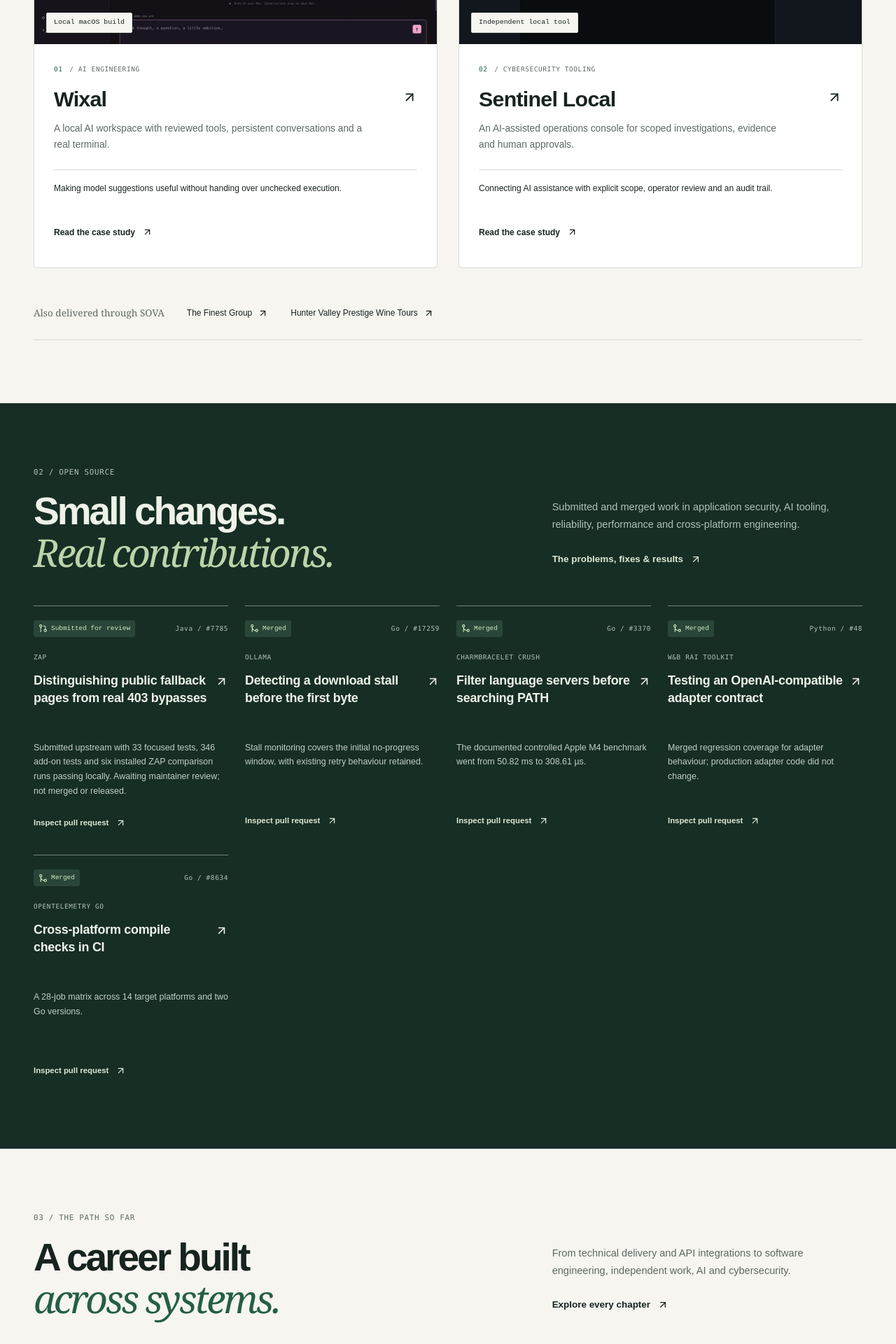
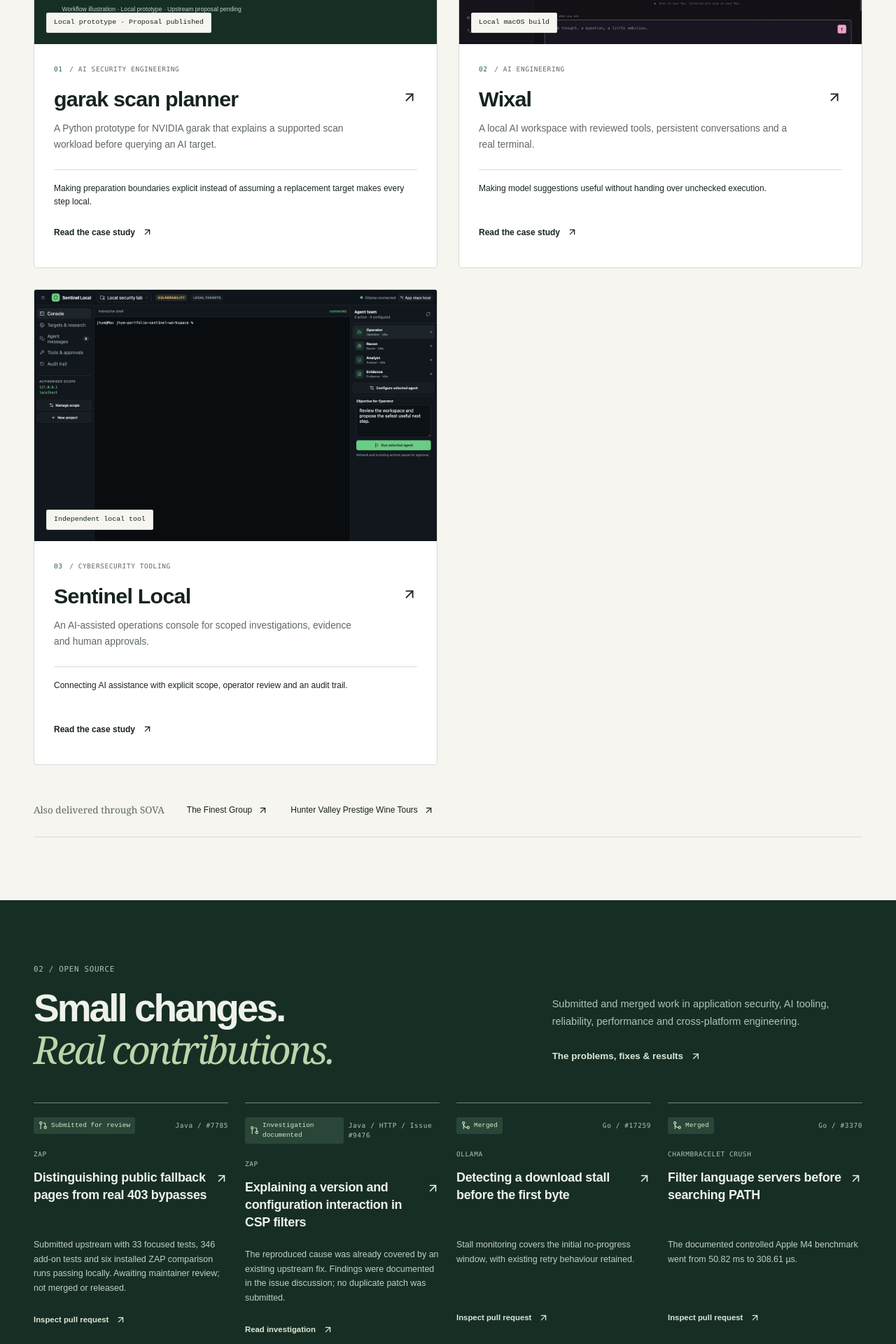
Before and after one commit to TheJhyeFactor/jhye-dev, a Next.js app: page / in a window 1280 px wide. Shown: the part 1500-3420 px from the top of the page at 70% size. Built offline with nearby package versions, Linux system fonts and the light colour scheme.

Commit message:
feat: feature garak prototype and ZAP investigation (#5)

```diff
--- a/src/app/open-source/page.tsx
+++ b/src/app/open-source/page.tsx
@@ -13,7 +13,7 @@
   return (
     <>
       <header className="shell page-intro">
-        <p className="eyebrow">Open source / Submitted & merged work</p>
+        <p className="eyebrow">Open source / Code & investigation</p>
         <h1>
           Read the code.
           <br />
@@ -21,7 +21,7 @@
         </h1>
         <p className="lead">
           Focused changes to projects other people use. The problem, the fix and
-          the result, with the original pull request one click away.
+          the result, with the original pull request or investigation one click away.
         </p>
         <a
           className="text-link"
--- a/src/app/page.tsx
+++ b/src/app/page.tsx
@@ -110,7 +110,7 @@
           </div>
         </div>
         <div className="work-grid">
-          {projects.slice(0, 2).map((project, index) => (
+          {projects.slice(0, 3).map((project, index) => (
             <ProjectCard key={project.slug} project={project} index={index} />
           ))}
         </div>
--- a/src/app/resume/page.tsx
+++ b/src/app/resume/page.tsx
@@ -55,6 +55,12 @@
       <section>
         <h2>Selected engineering work</h2>
         <p>
+          <Link href="/work/garak-scan-planner">garak scan planner</Link> · Local Python AI security prototype covering 30 audited static probes and three local transformations. Recorded validation: 61 feature tests within 1,730 relevant passing tests and four CLI scenarios without configured-target requests. Public proposal; no upstream PR or release.
+        </p>
+        <p>
+          <Link href="/open-source">ZAP application security</Link> · Submitted Java 403-bypass scanner fix, with 33 focused tests, 346 add-on tests and six installed comparisons passing locally. Separately documented a CSP-filter investigation across ten controlled runs. Awaiting upstream review.
+        </p>
+        <p>
           <Link href="/work/wixal">Wixal</Link> · Local AI desktop workspace
           with reviewed tool actions and persistent project context.
         </p>
--- a/src/app/work/[slug]/page.tsx
+++ b/src/app/work/[slug]/page.tsx
@@ -78,9 +78,9 @@
             sizes="100vw"
           />
           <figcaption>
-            {p.category === "Client delivery"
+            {p.caption ?? (p.category === "Client delivery"
               ? "Work delivered through SOVA."
-              : "Actual application interface."}{" "}
+              : "Actual application interface.")}{" "}
             {p.slug === "finest-group"
               ? "Photography and video produced by SOVA."
               : ""}
--- a/src/components/ContributionList.tsx
+++ b/src/components/ContributionList.tsx
@@ -55,7 +55,7 @@
             target="_blank"
             rel="noreferrer"
           >
-            Inspect pull request <ArrowUpRight size={15} aria-hidden="true" />
+            {item.status === "Investigation documented" ? "Read investigation" : "Inspect pull request"} <ArrowUpRight size={15} aria-hidden="true" />
           </a>
         </article>
       ))}
--- a/src/data/portfolio.ts
+++ b/src/data/portfolio.ts
@@ -8,6 +8,7 @@
   year: string;
   image: string;
   alt: string;
+  caption?: string;
   summary: string;
   takeaway: string;
   role: string;
@@ -43,7 +44,7 @@
   source: string;
 };
 export type Contribution = {
-  status: "Merged" | "Submitted for review";
+  status: "Merged" | "Submitted for review" | "Investigation documented";
   validation?: string;
   issueHref?: string;
   slug: string;
@@ -68,6 +69,37 @@
 } as const;
 
 export const projects: Project[] = [
+  {
+    slug: "garak-scan-planner",
+    title: "garak scan planner",
+    eyebrow: "AI security engineering",
+    category: "AI",
+    status: "Local prototype · Proposal published",
+    year: "2026",
+    image: "/images/work/garak-planning.svg",
+    alt: "Scan planning workflow: audited static probes and local transformations produce workload counts without executing the configured target",
+    caption: "Workflow illustration of the local prototype; not a garak application screenshot.",
+    summary: "A Python prototype for NVIDIA garak that explains a supported scan workload before querying an AI target.",
+    takeaway: "Making preparation boundaries explicit instead of assuming a replacement target makes every step local.",
+    role: "Project direction and AI-assisted prototype development",
+    stack: ["Python", "garak", "pytest", "JSON", "Local tokenizers"],
+    problem: "LLM security scans prepare many inputs and request multiple generations. Operators need to understand that workload before execution. Counting raw prompts misses conversation turns and transformations; preparation code can also call external services independently of the target.",
+    contribution: "I directed and developed, with AI assistance, a bounded CLI scan-planning prototype, tracking generator and separate JSON artifact. It supports 30 audited static probes and three local prompt transformations, reporting prepared inputs, unique conversations, requested generations and input size. Optional token counting uses a supplied local tokenizer file.",
+    flow: ["Selected static probes", "Supported local transformations", "Prepared conversations", "Workload accounting", "Separate planning artifact"],
+    decisions: [
+      { title: "Bound the supported preparation", body: "An audited allowlist and rejection paths distinguish supported static preparation from adaptive or external workloads. Replacing the target alone does not establish an offline boundary." },
+      { title: "Keep planning separate from findings", body: "The prototype avoids configured-target and detector execution. Planning artifacts contain workload statistics, without vulnerability findings, raw prompt text or exported prompt digests." },
+      { title: "Make counts explainable", body: "Count complete prepared conversations and generation multipliers, respect caps and supported transformations, and use an explicit local tokenizer for optional token counts. These counts are not billed usage or measured cost savings." },
+    ],
+    gallery: [],
+    verification: "The recorded relevant suite passed 1,730 cases, including 61 feature tests; three existing generator contract cases passed separately. Four real CLI scenarios exercised static counts, caps and transformations, local token counting and partial coverage. The configured synthetic loopback target received zero requests, and planning created no security report. Formatting, diff and dependency consistency checks passed.",
+    limits: "This remains a local prototype with a public scope proposal, not a submitted or accepted upstream feature. Full repository tests remain unverified because of collection-time data downloads and missing optional audio dependencies. Adaptive and external preparation are explicitly unsupported. The four CLI scenarios establish the tested paths, not universal absence of side effects. No merge, release, adoption or cost saving is claimed. AI assistance was used during implementation and validation.",
+    next: "Await maintainer direction on the proposed scope and command design, complete further review and required validation, and prepare a focused upstream contribution if aligned. Status checked on 3 October 2026.",
+    links: [
+      { label: "Feature proposal", href: "https://github.com/NVIDIA/garak/issues/1079#issuecomment-5968048348" },
+      { label: "NVIDIA garak", href: "https://github.com/NVIDIA/garak" },
+    ],
+  },
   {
     slug: "wixal",
     title: "Wixal",
@@ -600,6 +632,20 @@
       "Exact body matching leaves dynamically changing fallback pages as a limitation. The rule adds two control requests per scanned 403 endpoint. Status checked on 3 October 2026. AI assistance was used for investigation, implementation and validation.",
   },
   {
+    slug: "zap-csp-investigation",
+    project: "ZAP",
+    title: "Explaining a version and configuration interaction in CSP filters",
+    language: "Java / HTTP",
+    category: "Security investigation",
+    status: "Investigation documented",
+    href: "https://github.com/zaproxy/zaproxy/issues/9476#issuecomment-5967696713",
+    number: "Issue #9476",
+    problem: "A reported CSP alert-filter interaction needed a reproducible explanation before proposing another patch.",
+    change: "Investigate the behaviour through ten controlled runs across two add-on versions and document the interaction with an existing broad filter.",
+    result: "The reproduced cause was already covered by an existing upstream fix. Findings were documented in the issue discussion; no duplicate patch was submitted.",
+    note: "The local evidence does not confirm the original reporter's exact configuration. This is an investigation contribution, not a new merged code change.",
+  },
+  {
     status: "Merged",
     slug: "ollama-downloads",
     project: "Ollama",
```
Also changed, not shown: public/images/work/garak-planning.svg (added).
